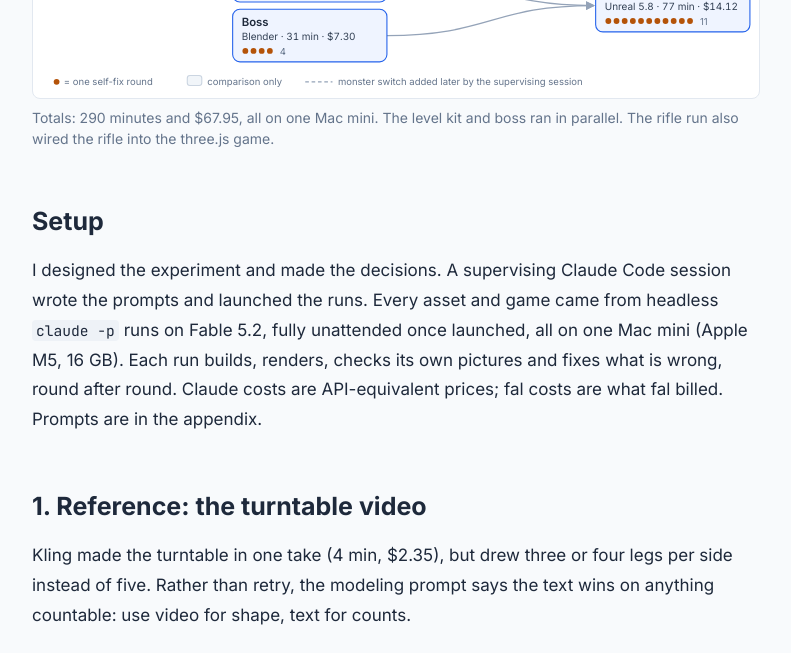
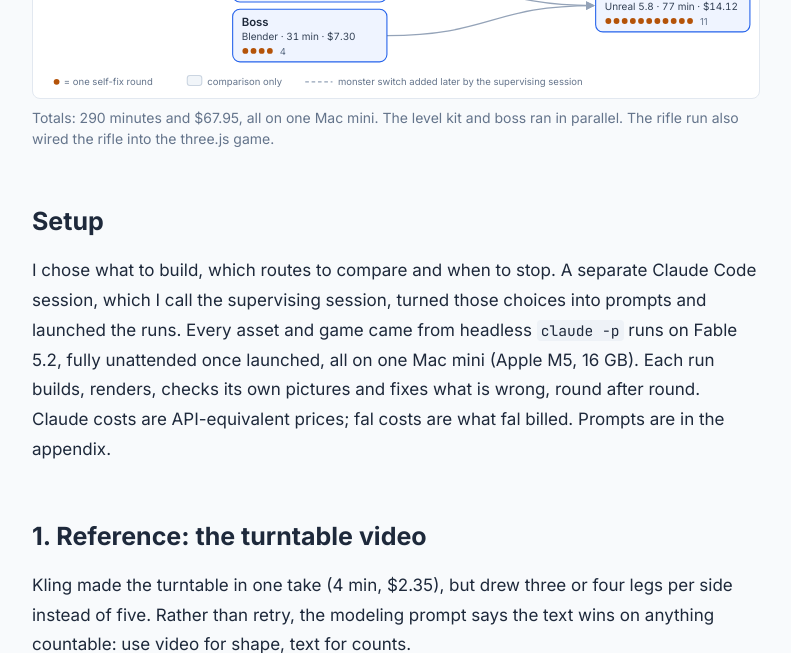
Before and after one commit to shanyang-me/blog, a Jekyll site: the page built from _posts/2026-11-12-agent-built-game-assets.md, in a window 1280 px wide and 900 px high, scrolled down 2258 px, cut to the strip 0-653 px from the top of the window. Shown: the whole strip, without its empty margins (244-1035 px from the left). Built offline with Jekyll 4.4.1, drawn with Linux system fonts in a browser that asks for light colours.

Commit message:
Setup: say concretely what the author decided
Co-Authored-By: Claude Opus 5.5 <noreply@anthropic.com>

```diff
--- a/_posts/2026-11-12-agent-built-game-assets.md
+++ b/_posts/2026-11-12-agent-built-game-assets.md
@@ -176,7 +176,7 @@ The pipeline runs from a turntable video through 3D assets and rigging to two pl
 
 ## Setup
 
-I designed the experiment and made the decisions. A supervising Claude Code session wrote the prompts and launched the runs. Every asset and game came from headless `claude -p` runs on Fable 5.2, fully unattended once launched, all on one Mac mini (Apple M5, 16 GB). Each run builds, renders, checks its own pictures and fixes what is wrong, round after round. Claude costs are API-equivalent prices; fal costs are what fal billed. Prompts are in the appendix.
+I chose what to build, which routes to compare and when to stop. A separate Claude Code session, which I call the supervising session, turned those choices into prompts and launched the runs. Every asset and game came from headless `claude -p` runs on Fable 5.2, fully unattended once launched, all on one Mac mini (Apple M5, 16 GB). Each run builds, renders, checks its own pictures and fixes what is wrong, round after round. Claude costs are API-equivalent prices; fal costs are what fal billed. Prompts are in the appendix.
 
 ## 1. Reference: the turntable video
 
```
